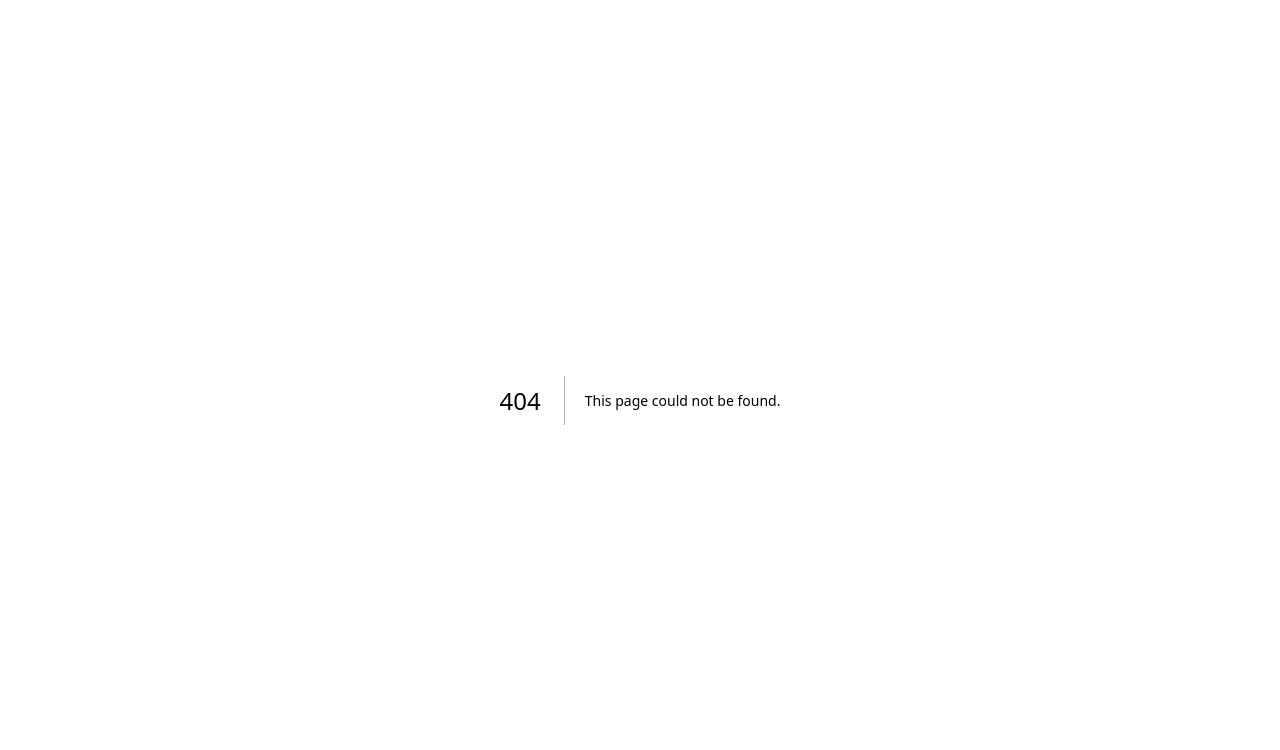
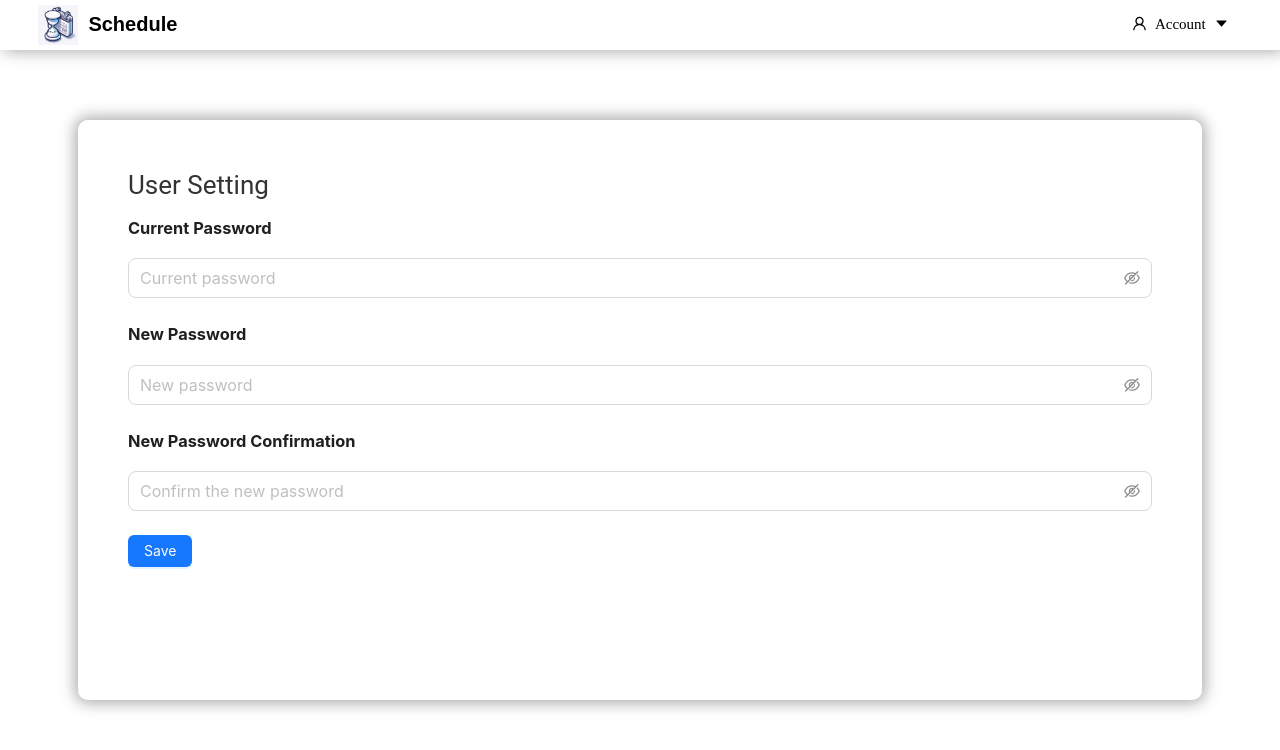
Before and after one commit to donghainam/Schedule-Classes-FE, a Next.js app: page /home/password in a window 1280 px wide. Before the commit this address had no page. Shown: the top 750 px of the page. Built offline with nearby package versions, Linux system fonts and the light colour scheme.

Commit message:
Update ui for classes classroom homepage and add change password page

```diff
--- a/app/api/identity-count/route.ts
+++ /dev/null
@@ -1,12 +0,0 @@
-/* Core */
-import { NextResponse } from 'next/server'
-
-export async function POST(req: Request, res: Response) {
-  const body = await req.json()
-  const { amount = 1 } = body
-
-  // simulate IO latency
-  await new Promise((r) => setTimeout(r, 500))
-
-  return NextResponse.json({ data: amount })
-}
--- a/app/components/home/homeNotLogin.tsx
+++ b/app/components/home/homeNotLogin.tsx
@@ -26,9 +26,7 @@ export const HomeNotLogin = () => {
     }
     const onFormRegisterFinish = async (data: any) => {
         try {
-            console.log(">>>>>>>>CHecked", data);
             const newData = { ...data, email: data.email?.trim() };
-            console.log(">>>>>>>>CHecked", newData);
             await signUpApi(newData);
             toast.success("Register successfully");
         } catch (error) {
--- a/app/home/components/Header.tsx
+++ b/app/home/components/Header.tsx
@@ -29,11 +29,6 @@ const Header = () => {
     };
 
     const items: MenuProps['items'] = [
-        {
-            label: <Link href="/setting">Setting</Link>,
-            icon: <ToolFilled />,
-            key: 'account1',
-        },
         {
             label: <Link href="/home/password">Password</Link>,
             icon: <LockFilled />,
--- /dev/null
+++ b/app/home/password/page.tsx
@@ -0,0 +1,104 @@
+"use client"
+
+import { Button, Form, Input } from 'antd';
+import styles from './styles/password.module.scss'
+import Header from '../components/Header';
+import { EyeInvisibleOutlined, EyeTwoTone } from '@ant-design/icons';
+import { resetPassword } from '@/lib/redux/slices/authSlice/api';
+import { toast } from 'react-toastify';
+import Loading from '../components/Loading';
+import { useState } from 'react';
+
+export default function Password() {
+    const [isLoading, setIsLoading] = useState(false);
+    const onFinish = async (data: any) => {
+        try {
+            setIsLoading(true);
+            await resetPassword(data.currentPassword, data.newPassword);
+            toast.success("Change password successfully");
+        } catch (error) {
+            toast.error(String(error));
+        } finally {
+            setIsLoading(false);
+        }
+    };
+    type IPasswordAccount = {
+        currentPassword: string,
+        newPassword: string,
+        reNewPassword: string,
+    }
+    return (
+        <>
+            <Loading show={isLoading} />
+            <Header />
+            <div className={styles.passwordForm}>
+                <div className={styles.titlePageName}>User Setting</div>
+                <Form
+                    initialValues={{ remember: true }}
+                    onFinish={onFinish}
+                    autoComplete="off"
+                >
+                    <h3>Current Password</h3>
+                    <Form.Item<IPasswordAccount>
+                        className={styles.formInput}
+                        name="currentPassword"
+                        rules={[{ required: true, message: 'This field is required!' }]}
+                    >
+                        <Input.Password
+                            size='large'
+                            placeholder="Current password"
+                            iconRender={(visible) => (visible ? <EyeTwoTone /> : <EyeInvisibleOutlined />)}
+                        />
+                    </Form.Item>
+                    <h3>New Password</h3>
+                    <Form.Item<IPasswordAccount>
+                        className={styles.formInput}
+                        name="newPassword"
+                        hasFeedback
+                        rules={[
+                            { required: true, message: 'This field is required!' },
+                            { min: 5, message: 'Password must be minimum 5 characters.' },
+                        ]}
+                    >
+                        <Input.Password
+                            size='large'
+                            placeholder="New password"
+                            iconRender={(visible) => (visible ? <EyeTwoTone /> : <EyeInvisibleOutlined />)}
+                        />
+                    </Form.Item>
+                    <h3>New Password Confirmation</h3>
+                    <Form.Item<IPasswordAccount>
+                        className={styles.formInput}
+                        name="reNewPassword"
+                        hasFeedback
+                        rules={[
+                            { required: true, message: 'This field is required!' },
+                            { min: 5, message: 'Password must be minimum 5 characters.' },
+                            ({ getFieldValue }) => ({
+                                validator(_, value) {
+                                    if (!value || getFieldValue('newPassword') === value) {
+                                        return Promise.resolve();
+                                    }
+                                    return Promise.reject(new Error('The new password that you entered do not match!'));
+                                },
+                            }),
+                        ]}
+                    >
+                        <Input.Password
+                            size='large'
+                            placeholder="Confirm the new password"
+                            iconRender={(visible) => (visible ? <EyeTwoTone /> : <EyeInvisibleOutlined />)}
+                        />
+                    </Form.Item>
+                    <Form.Item
+                        className={styles.formInput}
+                    >
+                        <Button type="primary" htmlType="submit" className="setting-form-button">
+                            Save
+                        </Button>
+                    </Form.Item>
+                </Form>
+            </div>
+        </>
+    );
+}
--- /dev/null
+++ b/app/home/password/styles/password.module.scss
@@ -0,0 +1,24 @@
+.passwordForm {
+    position: absolute;
+    width: 80vw;
+    height: 60vh;
+    top: 15%;
+    border-radius: 10px;
+    box-shadow: 0px 0px 15px 3px #aaa;
+    background: rgba(255, 255, 255, 0.6);
+    padding: 50px;
+
+    .titlePageName {
+        font-family: 'Roboto', sans-serif;
+        font-size: 26px;
+        color: #333;
+        margin-bottom: 15px;
+    }
+
+    .settingTitle {
+        font-size: 120%;
+        color: #333;
+        font-weight: bold;
+        margin-bottom: 10px;
+    }
+}
--- a/lib/redux/slices/authSlice/api.ts
+++ b/lib/redux/slices/authSlice/api.ts
@@ -24,9 +24,9 @@ export const forgotPassword = (email: string) => {
         body: email,
     });
 };
-export const resetPassword = (key: string, newPassword: string) => {
-    return postService("/account/reset-password/finish", {
+export const resetPassword = (currentPassword: string, newPassword: string) => {
+    return postService("/account/change-password", {
         newPassword,
-        key,
+        currentPassword,
     });
 };
```
Also changed, not shown: app/classes/page.tsx (+12 -9 lines), app/classroom/page.tsx (+9 -2 lines), app/components/Nav.tsx (deleted, +0 -30 lines), app/verify/page.tsx (deleted, +0 -11 lines), public/logo.svg (deleted).
